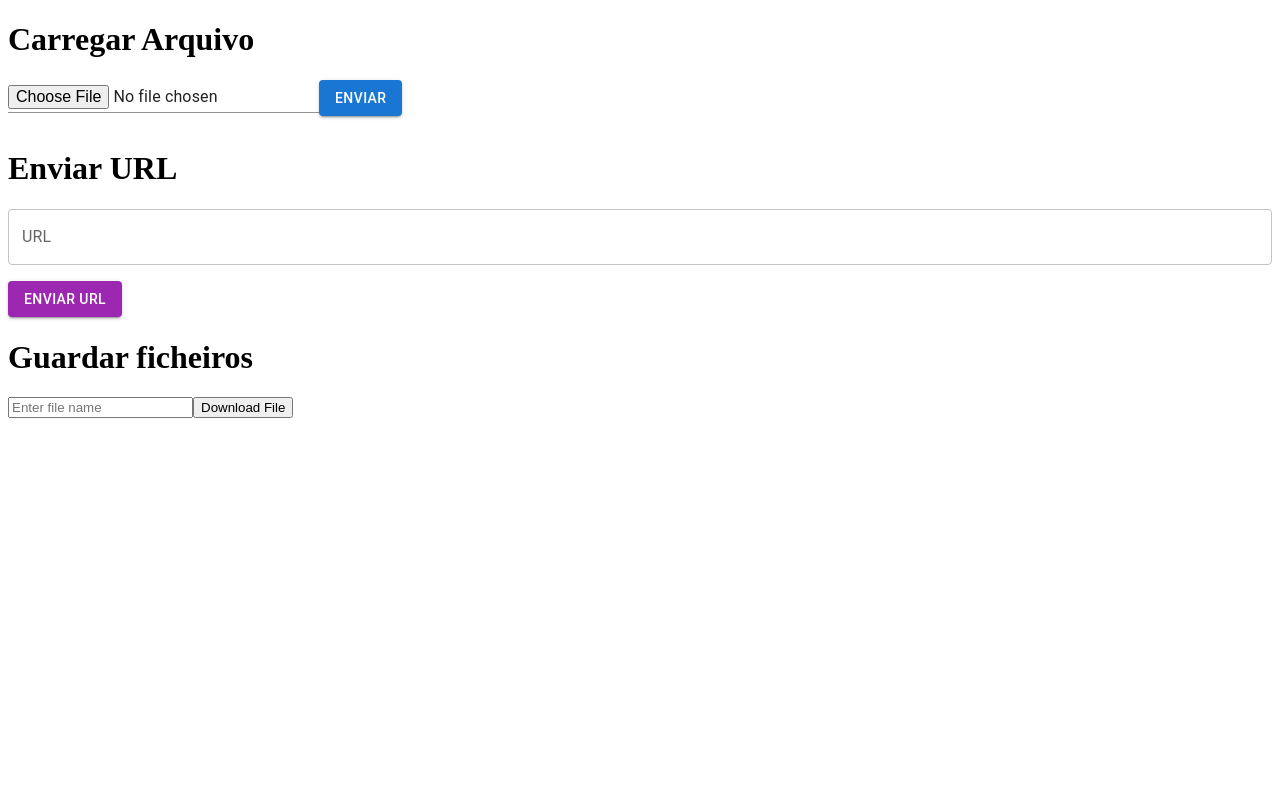
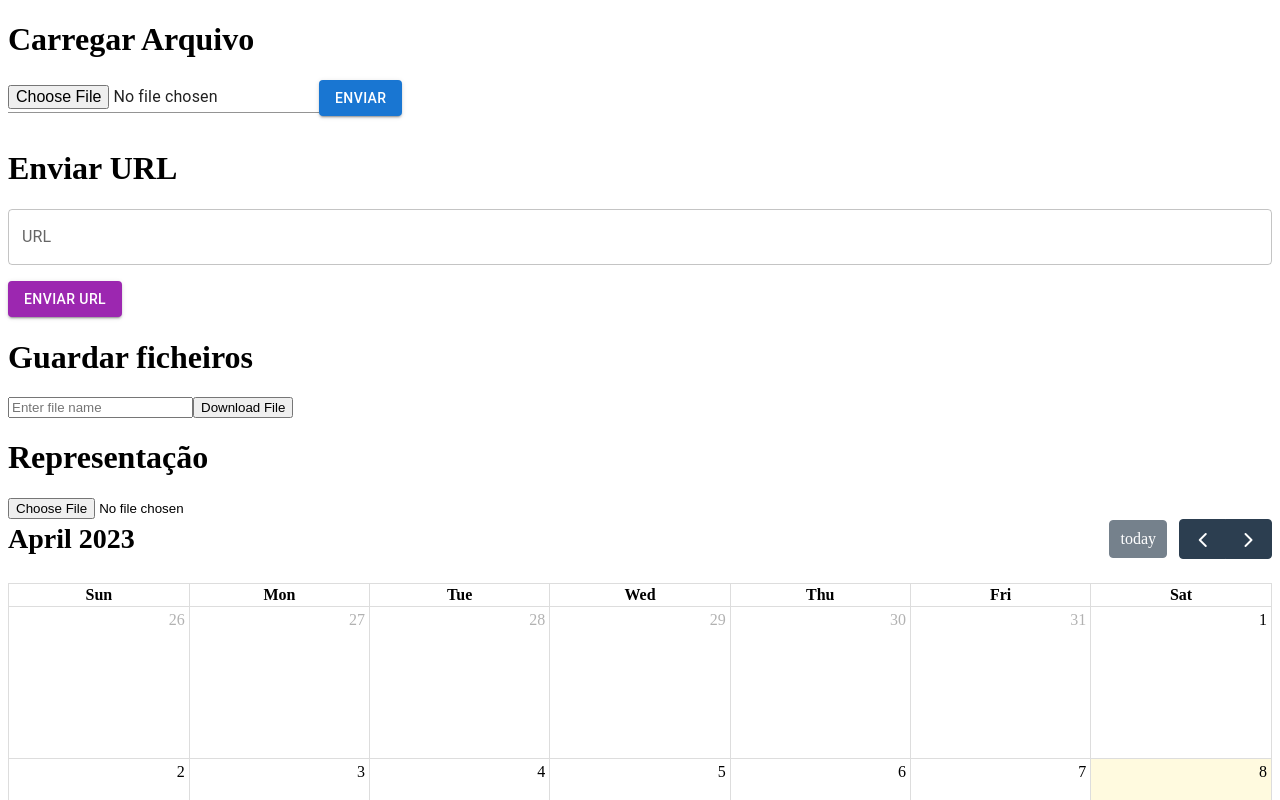
Before and after one commit to tegco/ES-2023-2Sem-Quarta-Feira-LEI-GrupoH, a React (Create React App) app in the folder gestaohorarios-frontend/: page / in a window 1280 px wide. Shown: the top 800 px of the page. Built offline with nearby package versions, Linux system fonts and the light colour scheme.

Commit message:
tentativa de fazer a representaçao do calendario

```diff
--- a/gestaohorarios-frontend/src/App.js
+++ b/gestaohorarios-frontend/src/App.js
@@ -2,6 +2,7 @@ import TestCommunication from './components/TestCommunication';
 import FileUpload from './components/FileUpload';
 import UrlUpload from './components/UrlUpload';
 import FileDownloadComponent from './components/FileDownload';
+import ScheduleCalendar from './components/ScheduleCalendar';
 
 function App() {
   return (
@@ -13,6 +14,8 @@ function App() {
       <UrlUpload />
       <h1>Guardar ficheiros</h1>
       <FileDownloadComponent />
+      <h1>Representação</h1>
+      <ScheduleCalendar />
     </div>
   );
 }
--- /dev/null
+++ b/gestaohorarios-frontend/src/components/ScheduleCalendar.jsx
@@ -0,0 +1,41 @@
+import React, { useState } from 'react';
+import FullCalendar from '@fullcalendar/react';
+import dayGridPlugin from '@fullcalendar/daygrid';
+import csv from 'csvtojson';
+
+
+function ScheduleCalendar() {
+  const [events, setEvents] = useState([]);
+
+  const handleFileChange = async (event) => {
+    const file = event.target.files[0];
+    const text = await file.text();
+    const data = await csv().fromString(text);
+    setEvents(data.map(formatEvent));
+  };
+
+  const formatEvent = (event) => {
+    const [dia, mes, ano] = event['Data da aula'].split('/');
+    const start = new Date(ano, mes - 1, dia, ...event['Hora iní­cio da aula'].split(':'));
+    const end = new Date(ano, mes - 1, dia, ...event['Hora fim da aula'].split(':'));
+
+    return {
+      title: event['Unidade Curricular'],
+      start,
+      end,
+    };
+  };
+
+  return (
+    <>
+    <input type="file" accept=".csv" onChange={handleFileChange} />
+    <FullCalendar
+      plugins={[dayGridPlugin]}
+      initialView="dayGridMonth"
+      events={events}
+    />
+    </>
+  );
+}
+
+export default ScheduleCalendar;
```
Also changed, not shown: gestaohorarios-frontend/package.json (+4 -3 lines), 1 other file (tests, documents, lock files or other folders).
